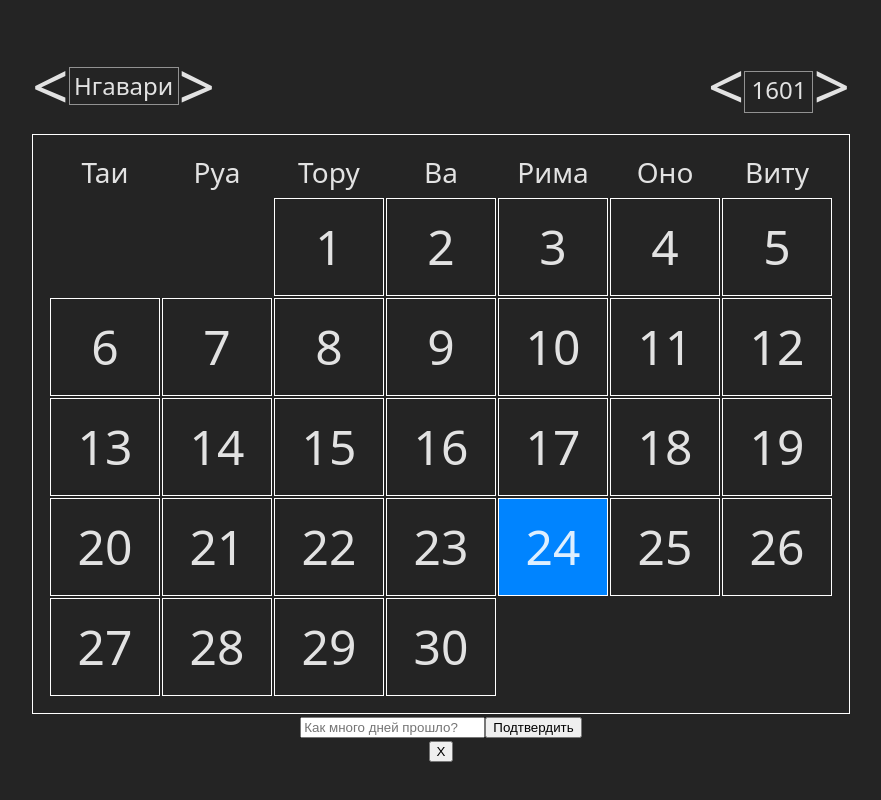
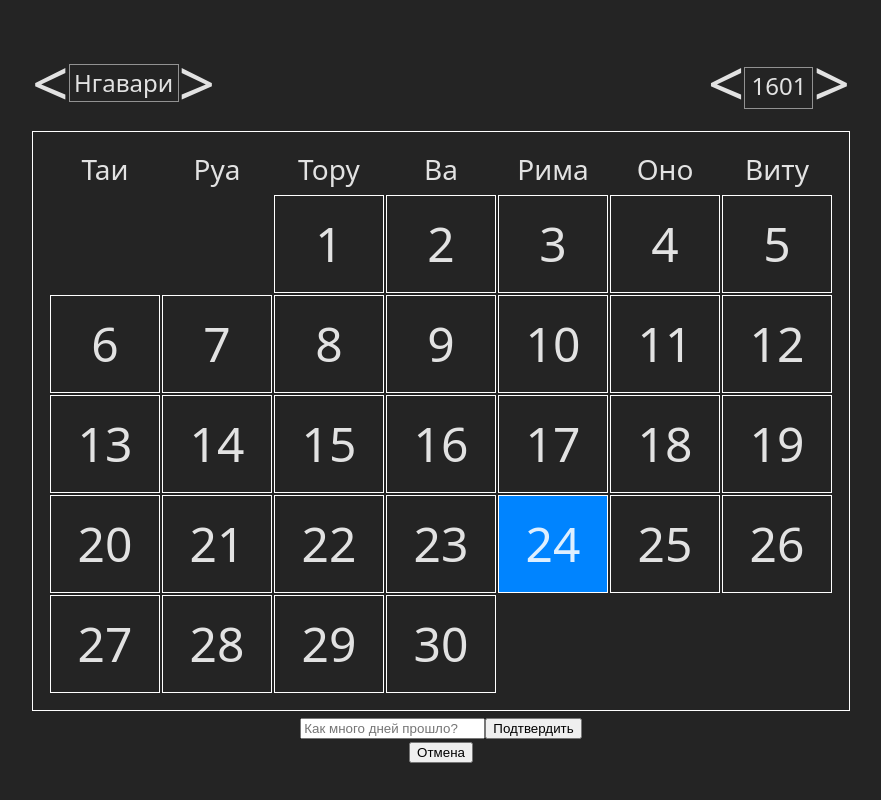
Before and after one commit to dillank82/serband-calendar, a React (Vite) app: page / in a window 1280 px wide. Both pictures are taken after a click on the button "Изменить дату". Shown: the whole page, without its empty margins (199-1080 px from the left). Built offline with nearby package versions, Linux system fonts and the light colour scheme.

Commit message:
add styles to RealDayChanger

```diff
--- /dev/null
+++ b/src/Components/RealDayChanger/RealDayChanger.css
@@ -0,0 +1,4 @@
+.real-day-changer-container {
+    margin-top: 0.25em;
+    height: 3.15em;
+}
--- a/src/Components/RealDayChanger/RealDayChanger.tsx
+++ b/src/Components/RealDayChanger/RealDayChanger.tsx
@@ -1,6 +1,7 @@
 import { useDateContext } from "../../Context/useDateContext"
 import { SerbandDate } from "../../SerbandDate"
 import { InputForm } from "../InputForm/InputForm"
+import './RealDayChanger.css'
 
 export const RealDayChanger = ({ closeChanger }: { closeChanger: () => void }) => {
     const { realDate, setRealDate } = useDateContext()
@@ -12,9 +13,9 @@ export const RealDayChanger = ({ closeChanger }: { closeChanger: () => void }) =
     }
 
     return (
-        <div>
+        <div className="real-day-changer-container">
             <InputForm placeholderText="Как много дней прошло?" onSubmit={handleSubmit}/>
-            <button onClick={closeChanger}>X</button>
+            <button onClick={closeChanger}>Отмена</button>
         </div>
     )
 }
```
